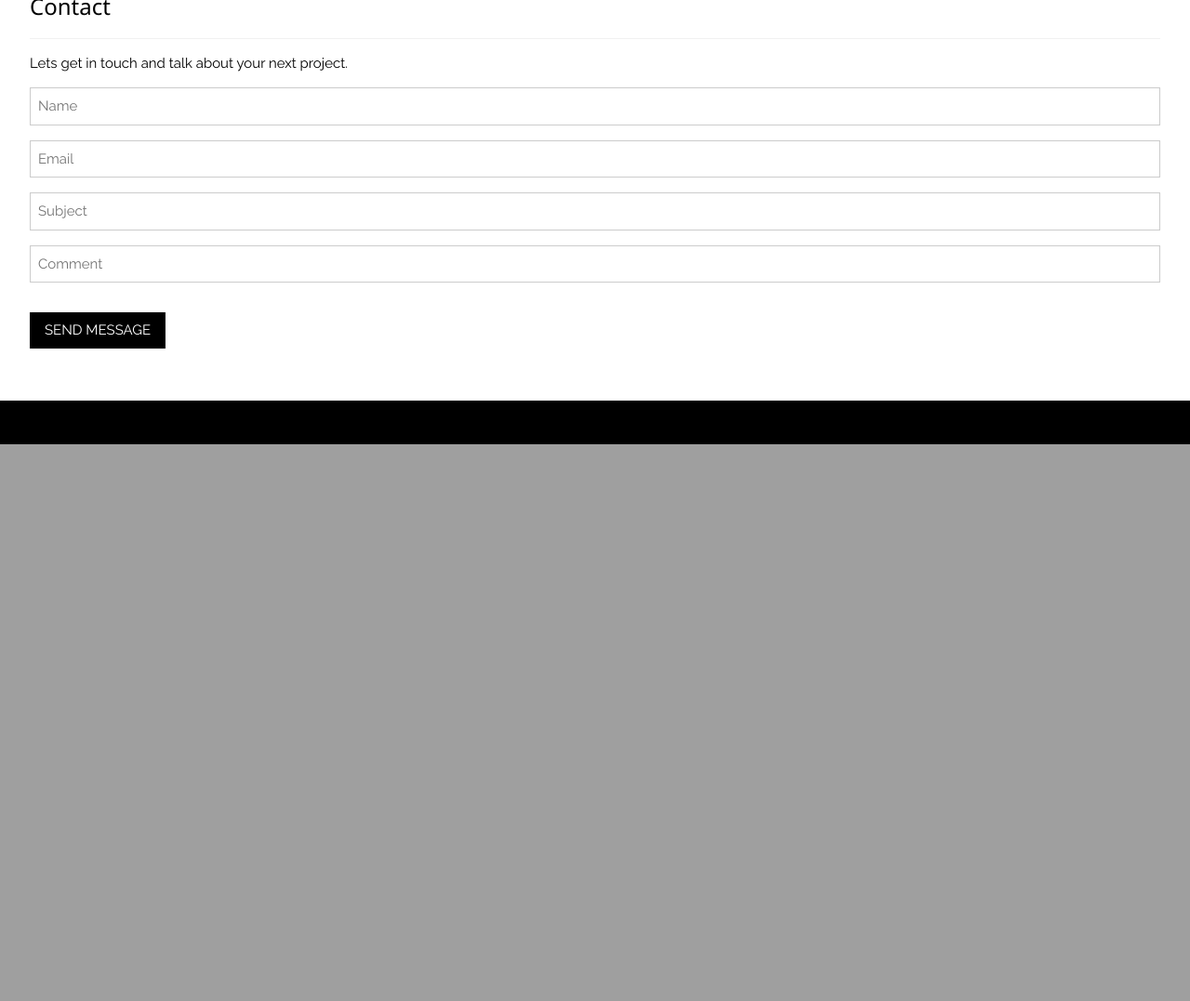
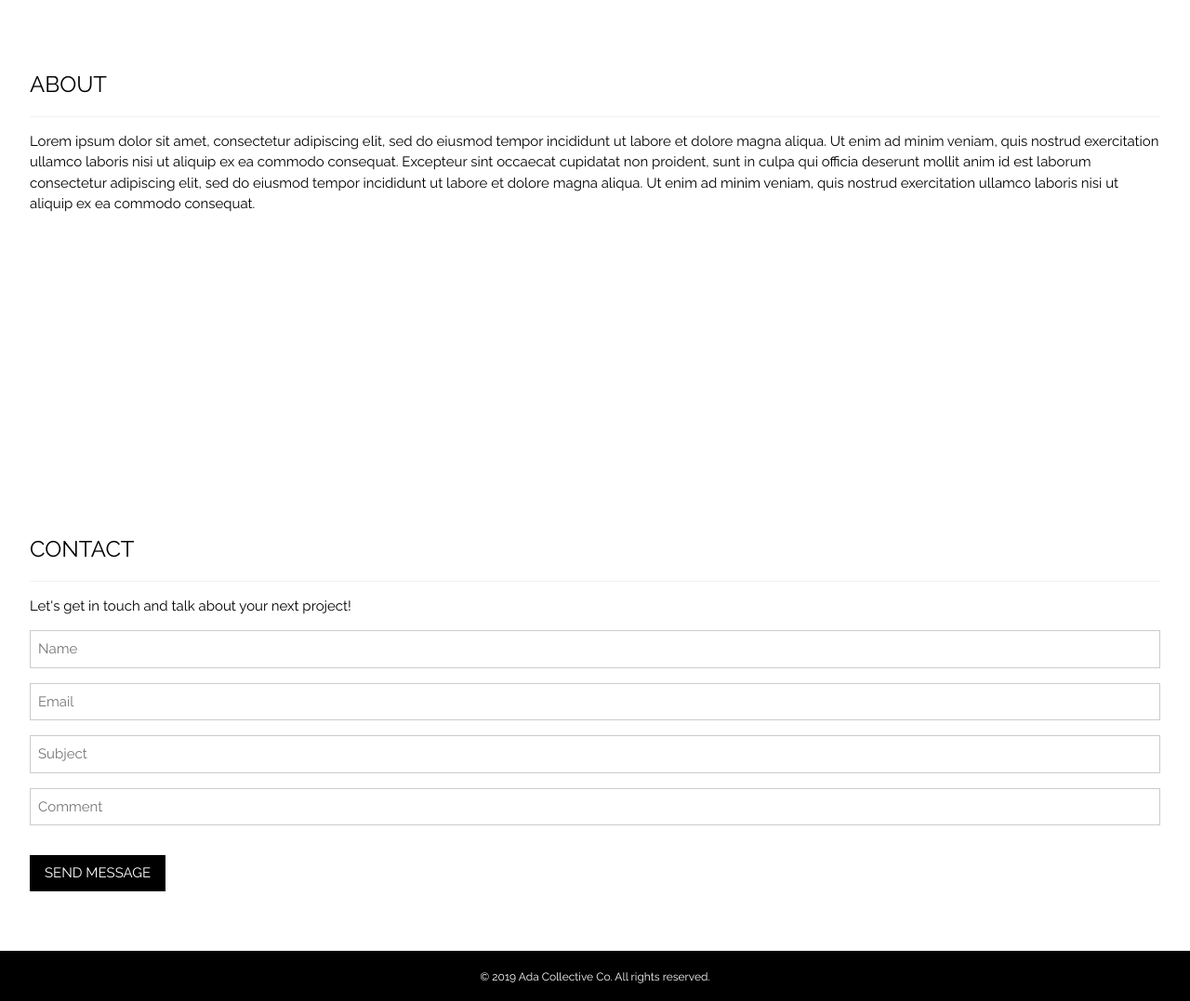
Before and after one commit to ddianalim/adacollective, a Node server app: template views/error.hbs in a window 1280 px wide. Shown: the part 1686-2763 px from the top of the page at 93% size. Before the commit the page ends 2164 px from the top, so only its background shows below. Run offline with Node 20, Linux system fonts and the light colour scheme; the template is opened without the code that fills it, so the values that code supplies are empty.

Commit message:
CSS updates
Added in smooth scroll and updated portfolios

```diff
--- a/public/stylesheets/style.css
+++ b/public/stylesheets/style.css
@@ -10,7 +10,11 @@ a {
 .nav-items {
   font-family: Raleway; font-size: 18px; font-style: normal;
 }
-html{box-sizing:border-box}*,*:before,*:after{box-sizing:inherit}
+
+#about,#projects,#contact {
+  height: 500px;
+}
+html{box-sizing:border-box; scroll-behavior: smooth;}*,*:before,*:after{box-sizing:inherit}
 html{-ms-text-size-adjust:100%;-webkit-text-size-adjust:100%}body{margin:0}
 article,aside,details,figcaption,figure,footer,header,main,menu,nav,section{display:block}summary{display:list-item}
 audio,canvas,progress,video{display:inline-block}progress{vertical-align:baseline}
@@ -36,7 +40,7 @@ legend{color:inherit;display:table;max-width:100%;padding:0;white-space:normal}t
 /* End extract */
 html,body{font-family:Raleway,sans-serif;font-size:15px;line-height:1.5}html{overflow-x:hidden}
 h1{font-size:36px}h2{font-size:30px}h3{font-size:24px}h4{font-size:20px}h5{font-size:18px}h6{font-size:16px}.serif{font-family:serif}
-h1,h2,h3,h4,h5,h6{font-family:"Segoe UI",Arial,sans-serif;font-weight:400;margin:10px 0}.wide{letter-spacing:4px}
+h1,h2,h3,h4,h5,h6{font-family:"Raleway",Arial,sans-serif;font-weight:400;margin:10px 0}.wide{letter-spacing:4px}
 hr{border:0;border-top:1px solid #eee;margin:20px 0}
 .image{max-width:100%;height:auto}img{vertical-align:middle}a{color:inherit}
 .table,.table-all{border-collapse:collapse;border-spacing:0;width:100%;display:table}.table-all{border:1px solid #ccc}
--- a/views/layout.hbs
+++ b/views/layout.hbs
@@ -12,12 +12,12 @@
 <div class="top">
   <!-- <div class="bar white wide padding card"> //WIDE SPACES OUT THE LETTERS AND MAKES THE NAV BAR SKINNIER-->
     <div class=" white padding ">
-    <a href="#home" class="bar-item button"><img class="logo" src = "../images/Title.png" height=25px></a>
+    <a href="#home" class="bar-item button"><img class="logo" src = "../images/Title2.png" height=25px></a>
     <!-- Float links to the right. Hide them on small screens -->
     <div class="nav-items right hide-small">
-      <a href="#projects" class="bar-item button">Projects</a>
-      <a href="#about" class="bar-item button">About</a>
-      <a href="#contact" class="bar-item button">Contact</a>
+      <a href="#projects" class="bar-item button">PORTFOLIO</a>
+      <a href="#about" class="bar-item button">ABOUT</a>
+      <a href="#contact" class="bar-item button">CONTACT</a>
     </div>
   </div>
 </div>
@@ -35,14 +35,14 @@
 
   <!-- Project Section -->
   <div class="container padding-32" id="projects">
-    <h3 class="border-bottom border-light-grey padding-16">Projects</h3>
+    <h3 class="border-bottom border-light-grey padding-16">PORTFOLIO</h3>
   </div>
 
   <div class="row-padding">
     <div class="col l3 m6 margin-bottom">
       <div class="display-container">
-        <div class="display-topleft black padding">Project</div>
-        <img src="/images/project1.jpg" alt="Website" style="width:99%">
+        <div class="display-topleft black padding"><a target="_blank" href="https://piedmontpost.org">Piedmont Post</a></div>
+        <!-- <img src="/images/project1.png" alt="Website" style="width:99%"> -->
       </div>
     </div>
     <div class="col l3 m6 margin-bottom">
@@ -94,7 +94,7 @@
 
   <!-- About Section -->
   <div class="container padding-32" id="about">
-    <h3 class="border-bottom border-light-grey padding-16">About</h3>
+    <h3 class="border-bottom border-light-grey padding-16">ABOUT</h3>
     <p>Lorem ipsum dolor sit amet, consectetur adipiscing elit, sed do eiusmod tempor incididunt ut labore et dolore magna aliqua. Ut enim ad minim veniam, quis nostrud exercitation ullamco laboris nisi ut aliquip ex ea commodo consequat. Excepteur sint
       occaecat cupidatat non proident, sunt in culpa qui officia deserunt mollit anim id est laborum consectetur adipiscing elit, sed do eiusmod tempor incididunt ut labore et dolore magna aliqua. Ut enim ad minim veniam, quis nostrud exercitation ullamco
       laboris nisi ut aliquip ex ea commodo consequat.
@@ -120,8 +120,8 @@
 
   <!-- Contact Section -->
   <div class="container padding-32" id="contact">
-    <h3 class="border-bottom border-light-grey padding-16">Contact</h3>
-    <p>Lets get in touch and talk about your next project.</p>
+    <h3 class="border-bottom border-light-grey padding-16">CONTACT</h3>
+    <p>Let's get in touch and talk about your next project!</p>
     <form action="/action_page.php" target="_blank">
       <input class="input border" type="text" placeholder="Name" required name="Name">
       <input class="input section border" type="text" placeholder="Email" required name="Email">
@@ -144,7 +144,11 @@
 
 <!-- Footer -->
 <footer class="center black padding-16">
-  <p></p>
+  <small> ©
+    <script type="text/javascript">
+      document.write(new Date().getFullYear());
+    </script>
+    Ada Collective Co. All rights reserved.</small>
 </footer>
 
 </body>
```
Also changed, not shown: public/images/Title2.png (added), 1 other file.
